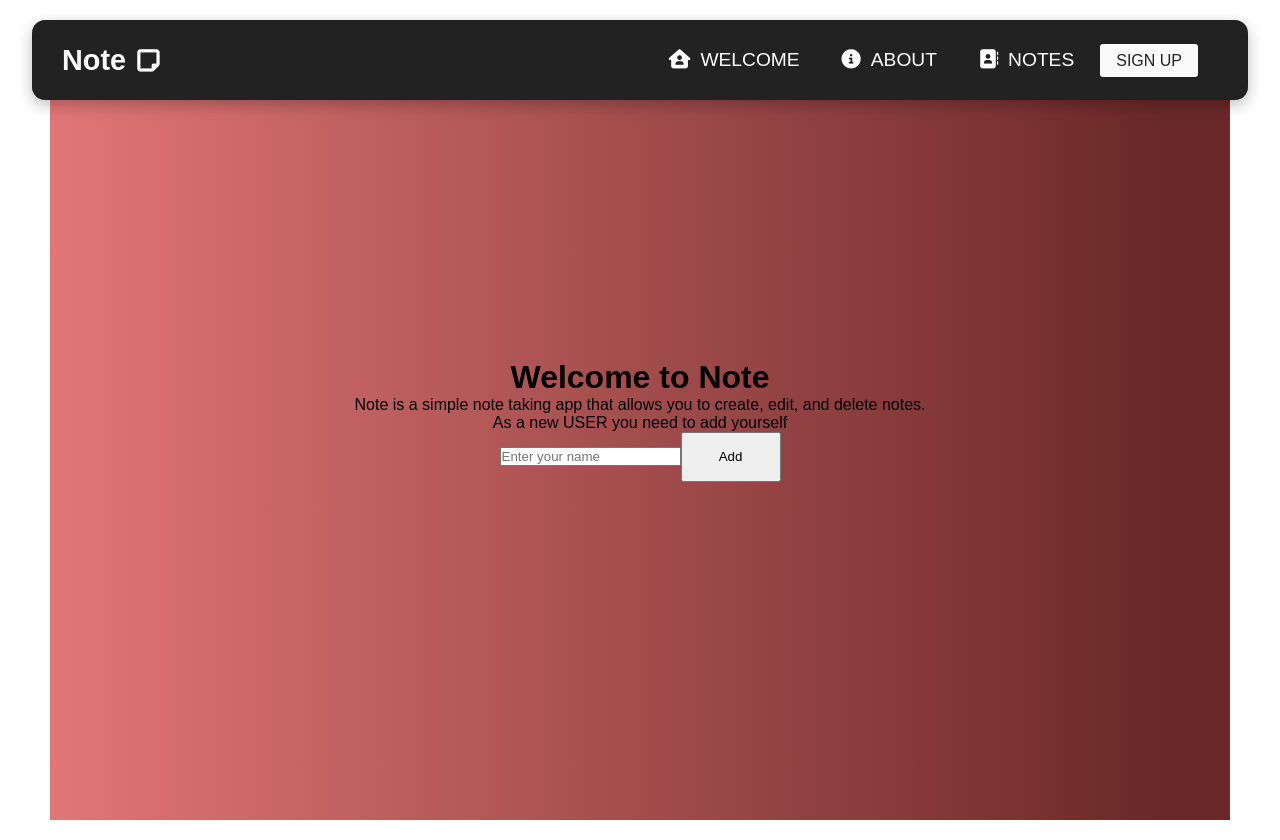
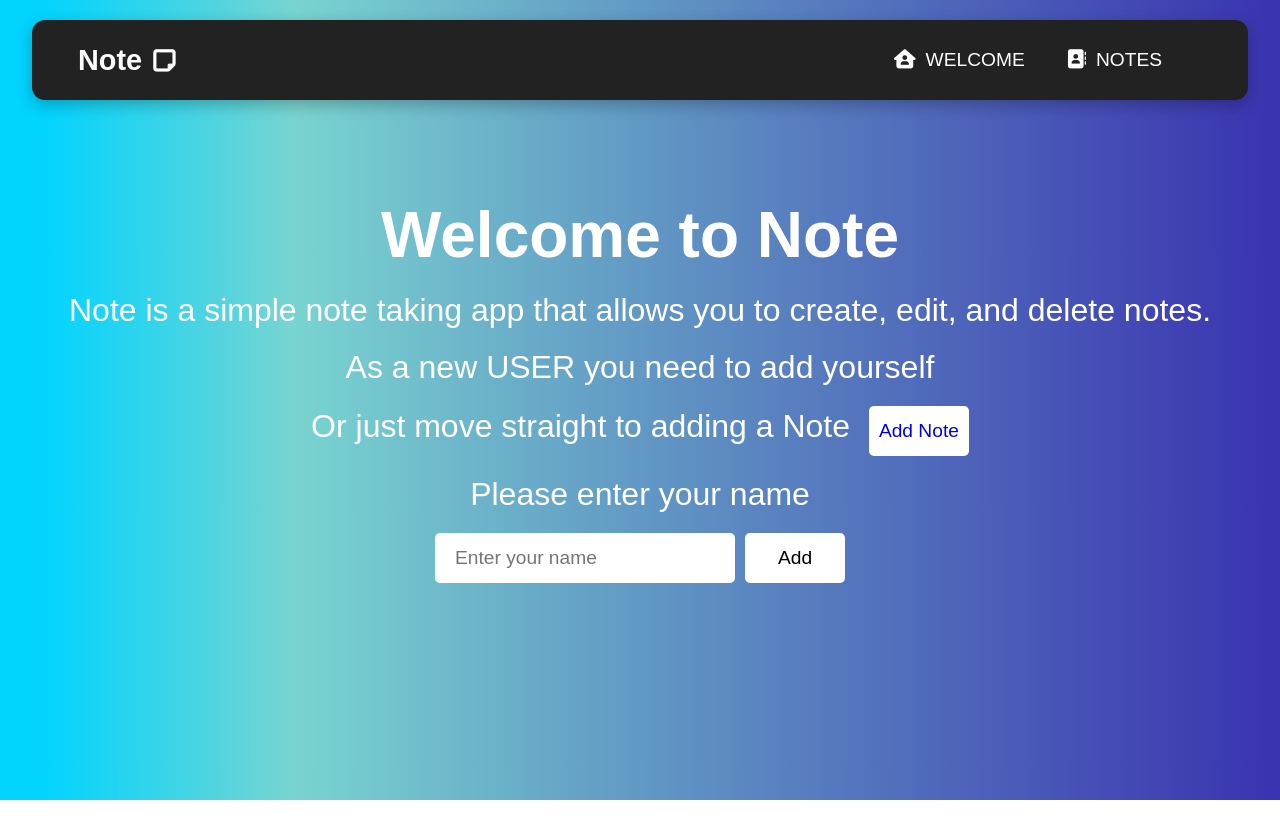
Before and after one commit to piesieomane/NOTE-TAKING-APP, a React (Vite) app in the folder client/: page / in a window 1280 px wide. After the commit the page ends 800 px from the top, so only its background shows below. Built offline with nearby package versions, Linux system fonts and the light colour scheme; no server answers.

Commit message:
style the welcome page

```diff
--- a/client/src/components/Navbar.jsx
+++ b/client/src/components/Navbar.jsx
@@ -1,5 +1,5 @@
 import React, { useState } from 'react';
-import { NavLink } from 'react-router-dom';
+import { NavLink, Link } from 'react-router-dom';
 import LINKS from './NavbarData';
 import '../css/NavbarStyles.css';
 
@@ -11,9 +11,11 @@ const Navbar = () => {
 
   return (
     <nav className="NavbarItems">
-      <h1 className="logo">
-        Note <i className="fa fa-sticky-note"></i>
-      </h1>
+      <Link to="/notes" className="home-link">
+        <h1 className="logo">
+          Note <i className="fa fa-sticky-note"></i>
+        </h1>
+      </Link>
       <div className="menu-icons">
         <i
           className={isActive ? 'fas fa-times' : 'fas fa-bars'}
--- a/client/src/components/NavbarData.js
+++ b/client/src/components/NavbarData.js
@@ -6,18 +6,11 @@ const LINKS = [
     cName: 'nav-links',
   },
   {
-    to: '/about',
-    text: 'ABOUT',
-    icon: 'fa-solid fa-circle-info',
-    cName: 'nav-links',
-  },
-  {
     to: '/notes',
     text: 'NOTES',
     icon: 'fa-solid fa-address-book',
     cName: 'nav-links',
   },
-  { to: '/signup', text: 'SIGN UP', cName: 'nav-links-mobile' },
 ];
 
 export default LINKS;
--- a/client/src/components/NotesHolder.jsx
+++ b/client/src/components/NotesHolder.jsx
@@ -10,7 +10,7 @@ const NotesHolder = () => {
     <div className="notes">
       <Notes />
       <div className="noteContainer">
-        <div className="mission_table">
+        <div className="notes_table">
           {' '}
           <table className="styled-table">
             <thead>
--- a/client/src/components/Welcome.jsx
+++ b/client/src/components/Welcome.jsx
@@ -1,5 +1,6 @@
 import React, { useState } from 'react';
 import { useDispatch } from 'react-redux';
+import { Link } from 'react-router-dom';
 import { addUSER } from '../redux/users/users';
 
 import '../css/WelcomeStyles.css';
@@ -31,8 +32,18 @@ const Welcome = () => {
           Note is a simple note taking app that allows you to create, edit, and
           delete notes.
         </p>
-        <p>As a new USER you need to add yourself</p>
-        <form onSubmit={userState}>
+        <p className="home-text">As a new USER you need to add yourself</p>
+        <p className="home-text">
+          Or just move straight to adding a Note{' '}
+          <button className="home-btn">
+            <Link to="/notes" className="btn-note">
+              Add Note
+            </Link>
+          </button>
+        </p>
+        <p className="home-text">Please enter your name</p>
+
+        <form onSubmit={userState} className="welcome-form">
           <input
             type="text"
             name="name"
--- a/client/src/css/NavbarStyles.css
+++ b/client/src/css/NavbarStyles.css
@@ -73,6 +73,13 @@
   font-weight: 500;
 }
 
+.home-link {
+  text-decoration: none;
+  color: #fff;
+  padding: 0.7rem 1rem;
+  white-space: nowrap;
+}
+
 @media screen and (max-width: 850px) {
   .NavbarItems {
     z-index: 99;
--- a/client/src/css/NotesHolderStyles.css
+++ b/client/src/css/NotesHolderStyles.css
@@ -5,14 +5,15 @@
 
 .noteContainer {
   display: grid;
-  background-color: blanchedalmond;
   margin-top: 20px;
+  padding: 3%;
 }
 
-.mission_table {
+.notes_table {
   display: grid;
   width: 100%;
   border-collapse: collapse;
+  background-color: beige;
   border-spacing: 0;
   border: 1px solid #ddd;
 }
@@ -88,26 +89,28 @@
 
 .delete-btn {
   background-color: #f44336;
+  height: 35px;
   border: none;
   color: white;
-  padding: 5px 10px;
   text-align: center;
   text-decoration: none;
   display: inline-block;
-  font-size: 16px;
+  font-size: 14px;
   margin: 4px 2px;
   cursor: pointer;
+  border-radius: 20px;
 }
 
 .edit-btn {
   background-color: #4caf50;
+  height: 35px;
   border: none;
   color: white;
-  padding: 5px 10px;
   text-align: center;
   text-decoration: none;
   display: inline-block;
-  font-size: 16px;
+  font-size: 14px;
   margin: 4px 2px;
   cursor: pointer;
+  border-radius: 20px;
 }
--- a/client/src/css/WelcomeStyles.css
+++ b/client/src/css/WelcomeStyles.css
@@ -5,11 +5,12 @@
   display: flex;
   justify-content: center;
   flex-direction: column;
-  background: rgb(222, 66, 66);
+  background: rgb(0, 212, 255);
   background: linear-gradient(
     90deg,
-    rgb(226, 118, 118) 0%,
-    rgb(107, 40, 40) 94%
+    rgba(0, 212, 255, 1) 3%,
+    rgba(120, 212, 208, 0.9304096638655462) 23%,
+    rgba(59, 52, 176, 1) 99%
   );
 }
 
@@ -17,3 +18,86 @@ button {
   width: 100px;
   height: 50px;
 }
+
+.home-text {
+  font-size: 2rem;
+  color: #fff;
+  margin-bottom: 20px;
+}
+
+.home-title {
+  font-size: 4rem;
+  color: #fff;
+  margin-bottom: 20px;
+}
+
+.welcome-form {
+  display: flex;
+  flex-direction: row;
+  justify-content: center;
+  align-items: center;
+  margin-bottom: 20px;
+}
+
+.welcome-form input {
+  width: 300px;
+  height: 50px;
+  border-radius: 5px;
+  border: none;
+  padding: 0 20px;
+  font-size: 1.2rem;
+}
+
+.welcome-form button {
+  width: 100px;
+  height: 50px;
+  border-radius: 5px;
+  border: none;
+  background: #fff;
+  color: #000;
+  font-size: 1.2rem;
+  margin-left: 10px;
+}
+
+.welcome-form button:hover {
+  background: #000;
+  color: #fff;
+}
+
+.welcome-form button:active {
+  background: #000;
+  color: #fff;
+}
+
+.welcome-form button:focus {
+  outline: none;
+}
+
+.home-btn {
+  width: 100px;
+  height: 50px;
+  border-radius: 5px;
+  border: none;
+  background: #fff;
+  color: #000;
+  font-size: 1.2rem;
+  margin-left: 10px;
+}
+
+.home-btn:hover {
+  background: #000;
+  color: #fff;
+}
+
+.home-btn:active {
+  background: #000;
+  color: #fff;
+}
+
+.home-btn:focus {
+  outline: none;
+}
+
+.home-btn .btn-note {
+  text-decoration: none;
+}
--- a/client/src/css/main.css
+++ b/client/src/css/main.css
@@ -12,5 +12,11 @@
   justify-content: center;
   flex-direction: column;
   align-items: center;
-  padding: 20px 50px;
+  background: rgb(0, 212, 255);
+  background: linear-gradient(
+    90deg,
+    rgba(0, 212, 255, 1) 3%,
+    rgba(120, 212, 208, 0.9304096638655462) 23%,
+    rgba(59, 52, 176, 1) 99%
+  );
 }
```
Also changed, not shown: client/src/components/DisplayNotes.jsx (+0 -24 lines).
